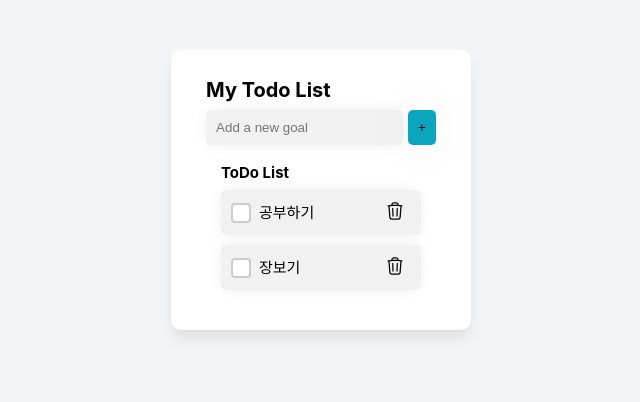
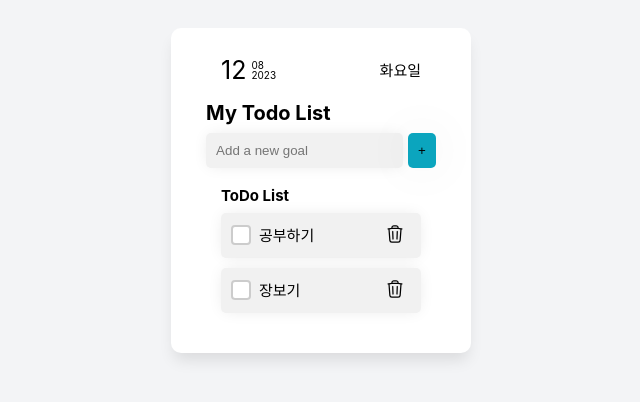
Before and after one commit to Coderchacha/TODO-APP, a React (Vite) app: page / in a window 1280 px wide. Shown: the part 210-612 px from the top of the page, without its empty margins (319-959 px from the left). Built offline with nearby package versions, Linux system fonts and the light colour scheme.

Commit message:
날짜와 요일 추가

```diff
--- a/src/App.tsx
+++ b/src/App.tsx
@@ -1,10 +1,17 @@
-import React, { useState } from 'react';
+import React, { useEffect, useState } from 'react';
 import styled from 'styled-components';
 
 interface item {
   id: number;
   text: string;
   completed: boolean;
+}
+
+interface time {
+  year: string;
+  month: string;
+  day: string;
+  weekday: string;
 }
 
 interface todoProps {
@@ -18,6 +25,22 @@ export const App = () => {
   ]);
 
   const [userInput, setUserInput] = useState<string>('');
+
+  const [timer, setTimer] = useState<time[]>([]);
+
+  const currentTimer = () => {
+    const date = new Date();
+    const year = String(date.getFullYear()).padStart(2, '0');
+    const month = String(date.getMonth() + 1).padStart(2, '0');
+    const day = String(date.getDate()).padStart(2, '0');
+    const weekday = date.toString().slice(0, 3);
+
+    setTimer([{ year, month, day, weekday }]);
+  };
+
+  useEffect(() => {
+    currentTimer();
+  }, []);
 
   const handleCheckboxChange = (id: number) => {
     setTodos((prevTodos) => {
@@ -62,6 +85,18 @@ export const App = () => {
   return (
     <Background>
       <Todo>
+        <DateWrapper>
+          <DateBox>
+            <DateDay>12</DateDay>
+            <DateMonthYear>
+              <div>08</div>
+              <div>2023</div>
+            </DateMonthYear>
+          </DateBox>
+
+          <WeekdayBox>화요일</WeekdayBox>
+        </DateWrapper>
+
         <TodoHeader>
           <Title>My Todo List</Title>
           <TodoInput
@@ -191,6 +226,31 @@ const TodoHeader = styled.div`
   margin-bottom: 20px;
 `;
 
+const DateWrapper = styled.div`
+  width: 20rem;
+  display: flex;
+  justify-content: space-between;
+  align-items: center;
+  margin-bottom: 20px;
+`;
+
+const DateBox = styled.div`
+  display: flex;
+  justify-content: space-around;
+  align-items: center;
+`;
+
+const DateDay = styled.div`
+  font-size: 25px;
+  margin-right: 5px;
+`;
+
+const DateMonthYear = styled.div``;
+
+const WeekdayBox = styled.div`
+  font-size: 15px;
+`;
+
 const Title = styled.h1`
   font-size: 20px;
   margin-bottom: 10px;
@@ -205,9 +265,9 @@ const TodoEmptyAlert = styled.div`
   font-size: 15px;
   color: #fff;
   background-color: #cfcbc8;
-  padding: 20px;
+  padding: 20px 10px;
   border-radius: 5px;
-  box-shadow: 26px 25px 23px 0px rgba(0, 0, 0, 0.1);
+  box-shadow: 8px 10px 23px 0px rgba(0, 0, 0, 0.1);
 `;
 
 const TodoInput = styled.input`
```
